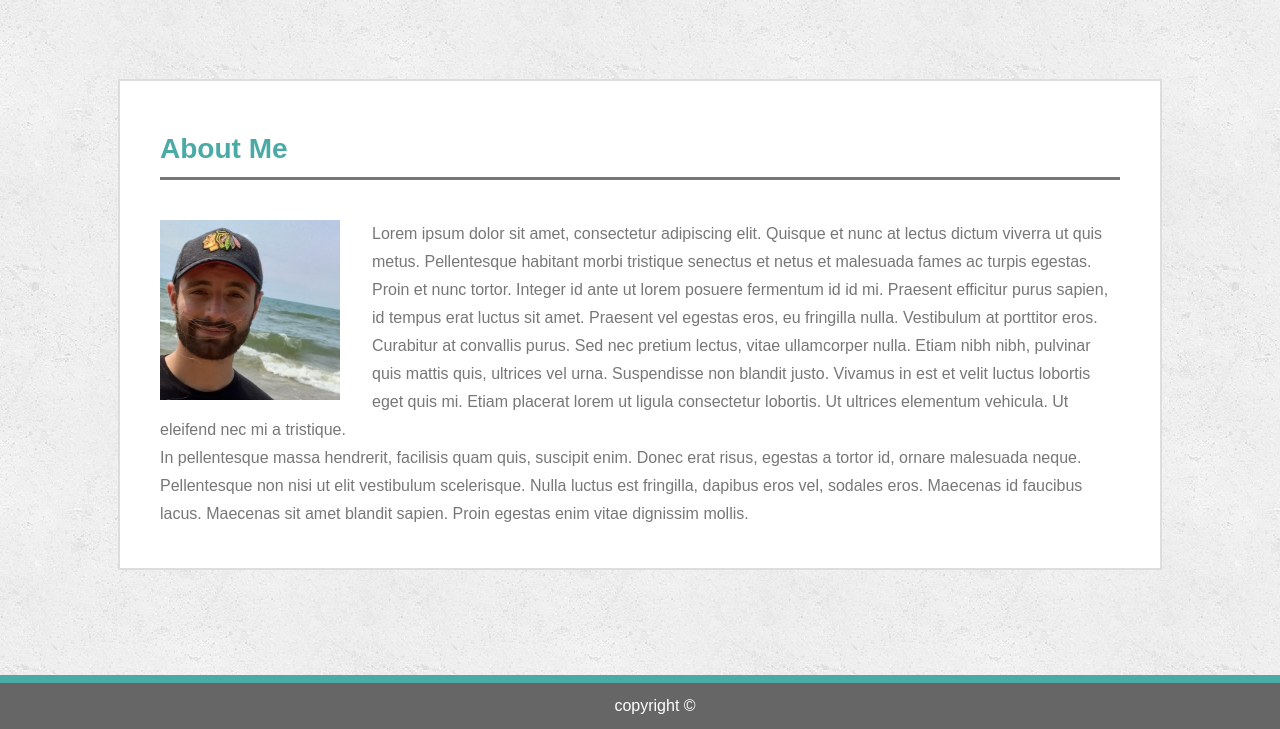
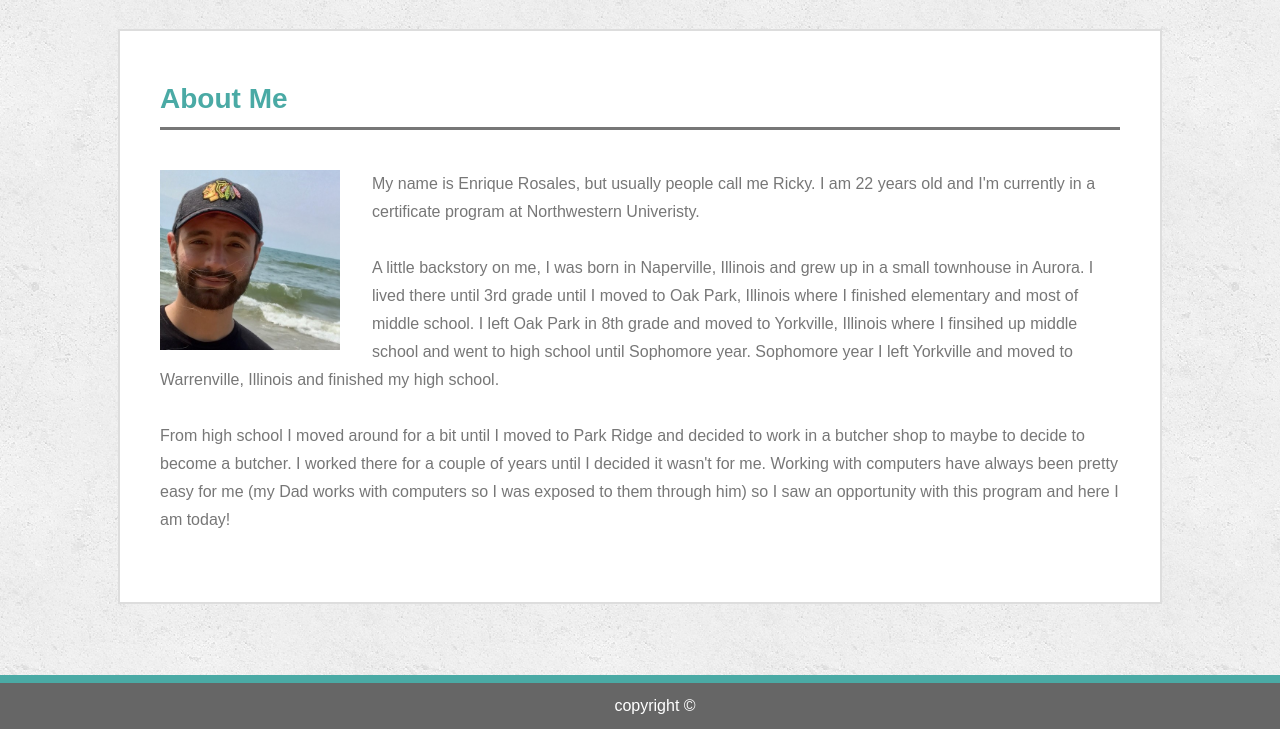
Before and after one commit to erosales95/Basic-Portfolio, a plain HTML site: page index.html in a window 1280 px wide. Shown: the part 71-800 px from the top of the page. Drawn offline with Linux system fonts and the light colour scheme; files whose address does not match are found by name.

Commit message:
added body text in index.html and modified the padding in the header

```diff
--- a/assets/css/style.css
+++ b/assets/css/style.css
@@ -12,6 +12,7 @@
      color: #777777;
      font-family: Arial, "Helvetica Neue", Helvetica, sans-serif;
 }
+
 
 
 h3 {
@@ -42,3 +43,7 @@ h3 {
  h2 {
      margin: 0 auto;
  }
+
+ header {
+     margin-bottom: 30px;
+ }
--- a/index.html
+++ b/index.html
@@ -20,9 +20,9 @@
 
         <h3>About Me</h3>
         <img src="assets/images/me.jpg">
-        <p>Lorem ipsum dolor sit amet, consectetur adipiscing elit. Quisque et nunc at lectus dictum viverra ut quis metus. Pellentesque habitant morbi tristique senectus et netus et malesuada fames ac turpis egestas. Proin et nunc tortor. Integer id ante ut lorem posuere fermentum id id mi. Praesent efficitur purus sapien, id tempus erat luctus sit amet. Praesent vel egestas eros, eu fringilla nulla. Vestibulum at porttitor eros.</p>
-        <p>Curabitur at convallis purus. Sed nec pretium lectus, vitae ullamcorper nulla. Etiam nibh nibh, pulvinar quis mattis quis, ultrices vel urna. Suspendisse non blandit justo. Vivamus in est et velit luctus lobortis eget quis mi. Etiam placerat lorem ut ligula consectetur lobortis. Ut ultrices elementum vehicula. Ut eleifend nec mi a tristique.<p>
-        <p>In pellentesque massa hendrerit, facilisis quam quis, suscipit enim. Donec erat risus, egestas a tortor id, ornare malesuada neque. Pellentesque non nisi ut elit vestibulum scelerisque. Nulla luctus est fringilla, dapibus eros vel, sodales eros. Maecenas id faucibus lacus. Maecenas sit amet blandit sapien. Proin egestas enim vitae dignissim mollis.</p>
+        <p>My name is Enrique Rosales, but usually people call me Ricky. I am 22 years old and I'm currently in a certificate program at Northwestern Univeristy.</p> <br>
+        <p>A little backstory on me, I was born in Naperville, Illinois and grew up in a small townhouse in Aurora. I lived there until 3rd grade until I moved to Oak Park, Illinois where I finished elementary and most of middle school. I left Oak Park in 8th grade and moved to Yorkville, Illinois where I finsihed up middle school and went to high school until Sophomore year. Sophomore year I left Yorkville and moved to Warrenville, Illinois and finished my high school. <p><br>
+        <p>From high school I moved around for a bit until I moved to Park Ridge and decided to work in a butcher shop to maybe to decide to become a butcher. I worked there for a couple of years until I decided it wasn't for me. Working with computers have always been pretty easy for me (my Dad works with computers so I was exposed to them through him) so I saw an opportunity with this program and here I am today!</p> <br>
 
         </div>
 
```
